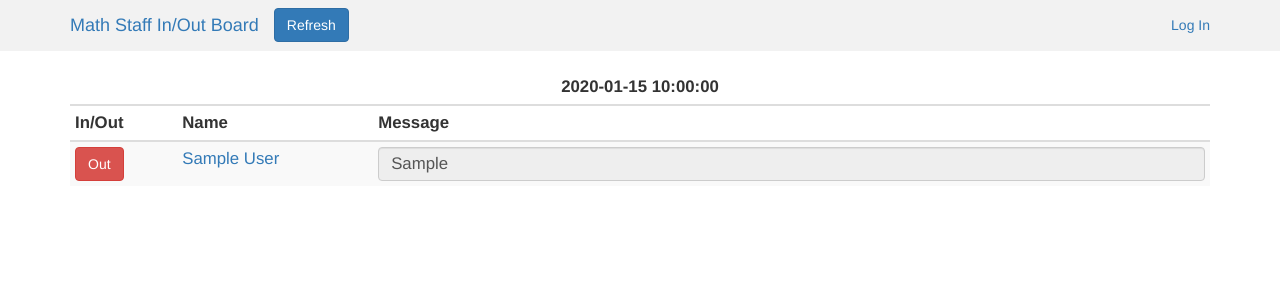
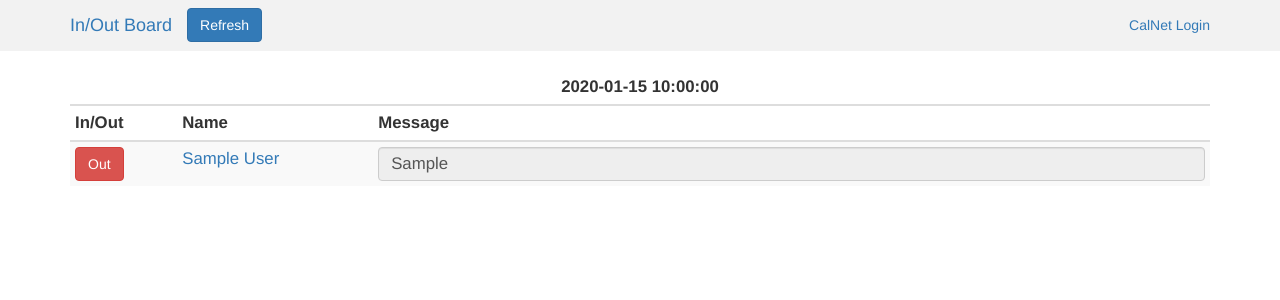
Before and after one commit to isavine/InOutBoard, a Flask app: template templates/board.html in a window 1280 px wide. Shown: the top 300 px of the page. Run offline with Flask 2, Linux system fonts and the light colour scheme; tables that the repository leaves empty hold one stand-in row (values such as "Sample post"); the template is opened without the code that fills it: values that come from a table or form of the project are taken from there, most other values are stand-ins (such as "Sample title", 1, 10 or a date in 2020); parts of the project's set-up code (start-up, migrations or seed data) failed here and were passed over; some libraries are stand-ins or nearby versions.

Commit message:
restored base view

```diff
--- a/templates/base.html
+++ b/templates/base.html
@@ -1,7 +1,7 @@
 <!doctype html>
 <head>
 	<meta name="viewport" content="width=device-width, initial-scale=1, maximum-scale=1, user-scalable=no">
-	<title>Math Staff In/Out Board</title>
+	<title>{% if title %}{{ title }}{% else %}In/Out Board{% endif %}</title>
 
 	<link rel="stylesheet" href="//maxcdn.bootstrapcdn.com/bootstrap/3.3.6/css/bootstrap.min.css" integrity="sha384-1q8mTJOASx8j1Au+a5WDVnPi2lkFfwwEAa8hDDdjZlpLegxhjVME1fgjWPGmkzs7" crossorigin="anonymous">
 	<script src="//ajax.googleapis.com/ajax/libs/jquery/1.12.0/jquery.min.js"></script>
@@ -32,7 +32,7 @@
   	<div class="container">
   		<div class="navbar-header">
   			<div class="navbar-header pull-left">
-				<a id="header_title" class="navbar-brand" href="{{ url_for('render_board') }}">Math Staff In/Out Board</a>
+  				<a id="header_title" class="navbar-brand" href="{{ url_for('render_board') }}">In/Out Board</a>
   			</div>
 
   			<!-- 'Sticky' (non-collapsing) menu items -->
@@ -53,7 +53,7 @@
   		<div id="navbar"class="collapse navbar-collapse navbar-right">
   			<ul class="nav navbar-nav navbar-right">
   			{% if not session.logged_in %}
-				<li><a href="{{ url_for('login') }}">Log In</a></li>
+  				<li><a href="{{ url_for('login') }}">CalNet Login</a></li>
   			{% else %}
   				{% if role_switch %}
 	  				<li><a href="{{ url_for('render_role_select') }}">Role Select</a></li>
@@ -68,8 +68,6 @@
   	</div>
   </nav>
 
-
-
   {% with messages = get_flashed_messages(with_categories=true) %}
 	  {% for category, message in messages %}
 		<div class="alert alert-{{ category }} alert-dismissible" role="alert">
@@ -82,25 +80,6 @@
 
   {% endwith %}
 
-
-
   {% block body %}{% endblock %}
 
-  <script type="text/javascript">
-	var today = new Date();
-	var dd = today.getDate();
-	var mm = today.getMonth()+1; //January is 0!
-	var yyyy = today.getFullYear();
-
-	if (dd < 10) {
-		dd = '0' + dd
-	}
-	if ( mm < 10 ) {
-		mm = '0' + mm
-	}
-
-	today = mm + '/' + dd + '/' + yyyy;
-	document.getElementById('date').innerHTML = today;
-  </script>
-
 </body>
```
Lines whose indentation alone changed are shown as unchanged.
